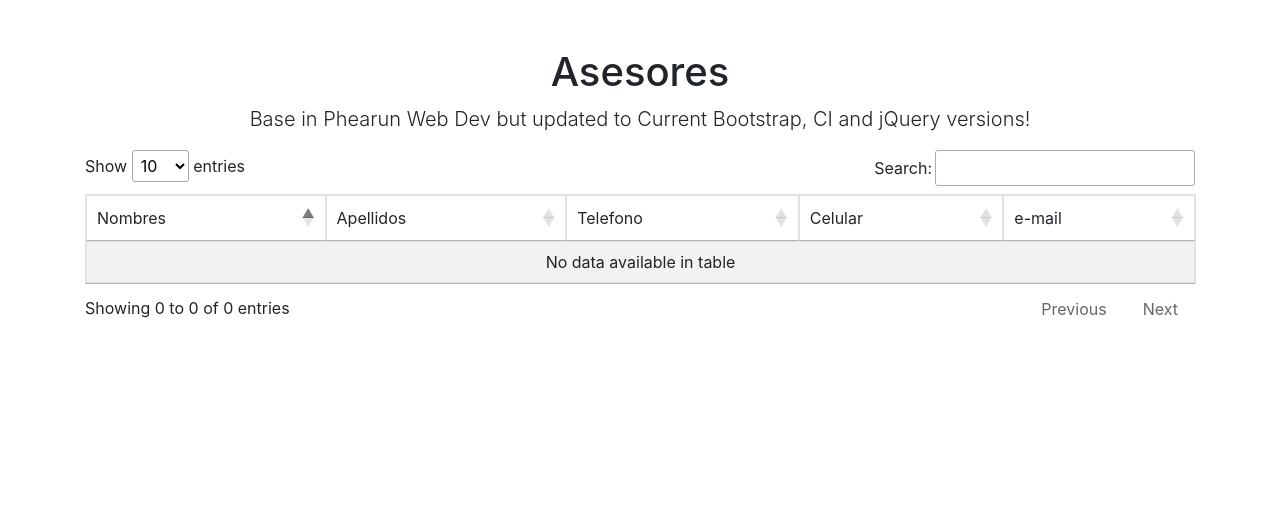
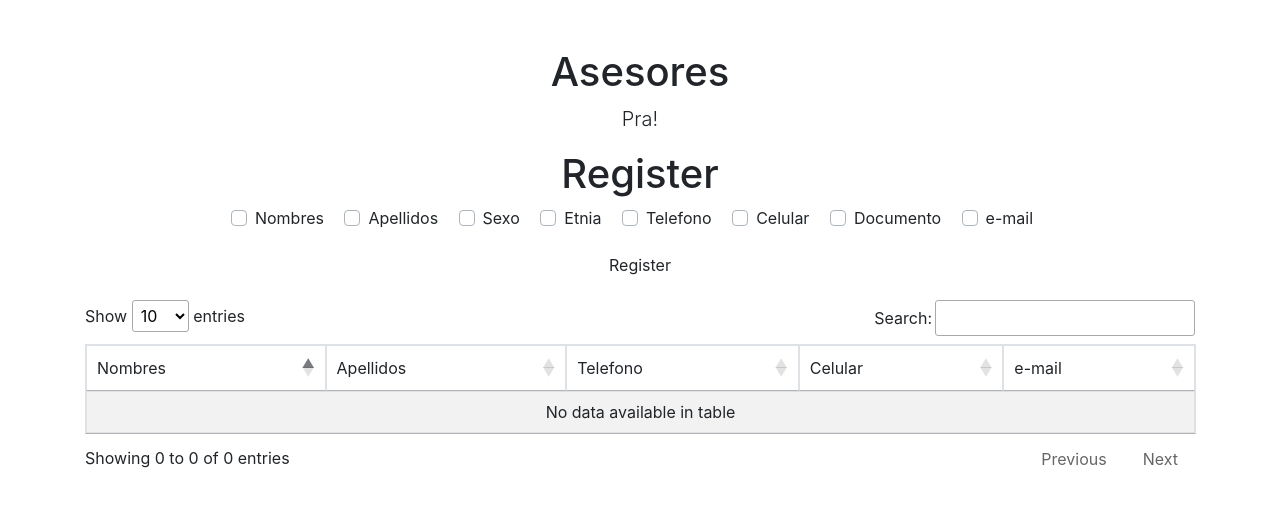
Before and after one commit to elbercastillomesa/codeigniter-dropdown-menu, a CodeIgniter app: page /database/index.php/asesores/index in a window 1280 px wide. Shown: the part 56-563 px from the top of the page. Run offline with CodeIgniter, Linux system fonts and the light colour scheme; data that the repository does not hold is empty; some libraries are stand-ins or nearby versions.

Commit message:
start to make the query to get information from asesores more dinamically using checkbox to select the necesary info

```diff
--- a/application/helpers/asesores_helper.php
+++ b/application/helpers/asesores_helper.php
@@ -1,5 +1,5 @@
 <?php
-	defined('BASEPATH') OR exit('No direct script access allowed');
+defined('BASEPATH') OR exit('No direct script access allowed');
 
 
 function get_asesores(){
--- a/application/views/partners/asesores.php
+++ b/application/views/partners/asesores.php
@@ -3,7 +3,78 @@
     <div class="row">
       <div class="col-lg-12 text-center">
         <h1 class="mt-5">Asesores</h1>
-        <p class="lead">Base in Phearun Web Dev but updated to Current Bootstrap, CI and jQuery versions!</p>
+        <p class="lead">Pra!</p>
+
+        <div class="row">
+          <?php if (validation_errors()) : ?>
+            <div class="col-md-12">
+              <div class="alert alert-danger" role="alert">
+                <?= validation_errors() ?>
+              </div>
+            </div>
+          <?php endif; ?>
+          <?php if (isset($error)) : ?>
+            <div class="col-md-12">
+              <div class="alert alert-danger" role="alert">
+                <?= $error ?>
+              </div>
+            </div>
+          <?php endif; ?>
+          <div class="col-md-12">
+            <div class="page-header">
+              <h1>Register</h1>
+            </div>
+            <?= form_open() ?>
+              <div class="form-group">
+
+                <div class="custom-control custom-checkbox custom-control-inline">
+                  <input type="checkbox" class="custom-control-input" id="nombre">
+                  <label class="custom-control-label" for="nombre">Nombres</label>
+                </div>
+
+                <div class="custom-control custom-checkbox custom-control-inline">
+                  <input type="checkbox" class="custom-control-input" id="apellido">
+                  <label class="custom-control-label" for="apellido">Apellidos</label>
+                </div>
+
+                <div class="custom-control custom-checkbox custom-control-inline">
+                  <input type="checkbox" class="custom-control-input" id="sexo">
+                  <label class="custom-control-label" for="sexo">Sexo</label>
+                </div>
+
+                <div class="custom-control custom-checkbox custom-control-inline">
+                  <input type="checkbox" class="custom-control-input" id="etnia">
+                  <label class="custom-control-label" for="etnia">Etnia</label>
+                </div>
+
+                <div class="custom-control custom-checkbox custom-control-inline">
+                  <input type="checkbox" class="custom-control-input" id="telefono">
+                  <label class="custom-control-label" for="telefono">Telefono</label>
+                </div>
+
+                <div class="custom-control custom-checkbox custom-control-inline">
+                  <input type="checkbox" class="custom-control-input" id="celular">
+                  <label class="custom-control-label" for="celular">Celular</label>
+                </div>
+
+                <div class="custom-control custom-checkbox custom-control-inline">
+                  <input type="checkbox" class="custom-control-input" id="documento">
+                  <label class="custom-control-label" for="documento">Documento</label>
+                </div>
+
+                <div class="custom-control custom-checkbox custom-control-inline">
+                  <input type="checkbox" class="custom-control-input" id="email">
+                  <label class="custom-control-label" for="email">e-mail</label>
+                </div>
+
+              </div>
+              <div class="form-group">
+                <input type="submit" class="btn btn-default" value="Register">
+              </div>
+            </form>
+          </div>
+        </div><!-- .row -->
+
         <table id="book-table" class="table table-bordered table-striped table-hover">
           <thead>
             <tr>
```
Also changed, not shown: application/controllers/File.php (+0 -13 lines).
